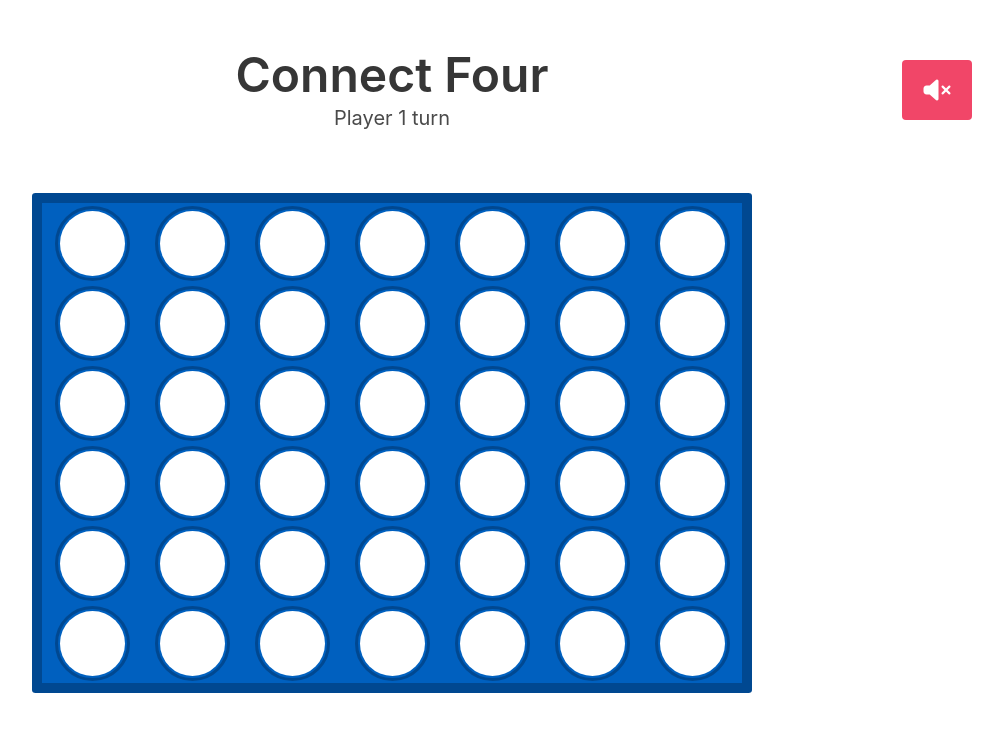
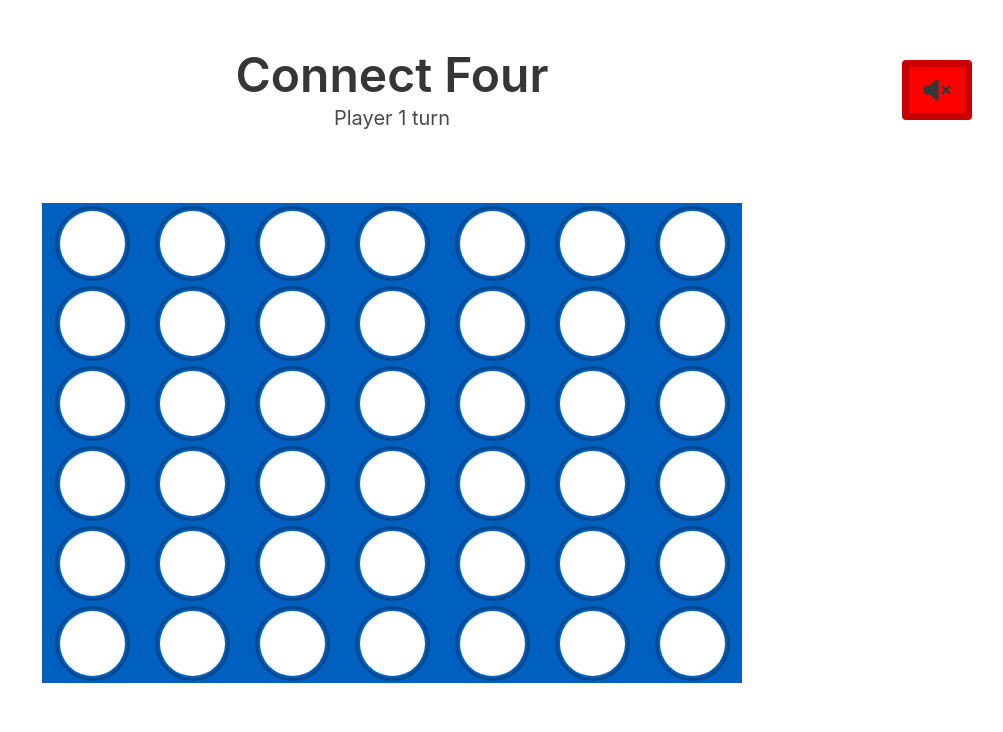
Before and after one commit to MFreit50/Connect-Four, a React (Vite) app in the folder connect-four/: page / in a window 1280 px wide. Shown: the top 732 px of the page, without its empty margins (248-1251 px from the left). Built offline with nearby package versions, Linux system fonts and the light colour scheme.

Commit message:
Small Changes
1. mute button on and off are now customizable in the css file

2. mute now mutes placing sound too

3. fixed placing audio lagging if user placed too quickly

4. organized app.css into sections

```diff
--- a/connect-four/src/App.css
+++ b/connect-four/src/App.css
@@ -1,14 +1,32 @@
 @import "https://cdn.jsdelivr.net/npm/bulma@0.9.4/css/bulma.min.css"; /*import Bulma CSS Framework*/
 @import "https://cdnjs.cloudflare.com/ajax/libs/font-awesome/6.4.0/css/all.min.css"; /*import Font Awesome */
+/*Main*/
+:root {
+--board-size: 100px;
+--chip-size: calc(var(--board-size) - 35px);
 
-.mute {
-  position: fixed;
-  top: 70%;
-  right: 5%;
-  height: 10px;
-  width: 10px;
+--bkg-color: rgb(255,255,255);
 }
 
+body{
+	padding-bottom: 100px;
+	background-color: var(--bkg-color);
+}
+
+/*Title*/
+
+.title, .subtitle, .box {
+    margin: 0 auto;
+    display: flex;
+    justify-content: center;
+}
+
+/*Modal*/
+.box {
+    width: 200px;
+}
+
+/*Mute Button*/
 .Settings {
     position: fixed;
     top: 60px;
@@ -18,29 +36,22 @@
 .Settings > #mute-button {
     width:70px;
 }
+.my-button-on {
+  background-color: rgb(0,230,0);
+  border: 7px solid rgb(0,170,0) !important;
+}
+
+.my-button-off {
+  background-color: rgb(255,0,0);
+  border: 7px solid rgb(200,0,0) !important;
+}
+
+/*board*/
 
 table {
     margin: 0 auto;
     border-spacing: 0px 0px;
 }
-body{
-	padding-bottom: 100px;
-}
-.title, .subtitle, .box {
-    margin: 0 auto;
-    display: flex;
-    justify-content: center;
-}
-
-.box {
-    width: 200px;
-}
-
-:root {
---board-size: 100px;
---chip-size: calc(var(--board-size) - 35px);
-}
-
 
 .board {
   display: flex;
@@ -80,6 +91,8 @@
   border-radius: 3%;
   z-index: -1;
 }
+
+/*Chips*/
 .virtualChip{
 	position:absolute;
 	width: var(--chip-size);
@@ -96,7 +109,7 @@
 	width: var(--chip-size);
 	height: var(--chip-size);
 	border-radius: 50%;
-    background-color: white;
+    background-color: var(--bkg-color);
 }
 
 .yellow {
--- a/connect-four/src/components/Chip.jsx
+++ b/connect-four/src/components/Chip.jsx
@@ -13,7 +13,7 @@
   };
 
   const virtualChipStyle = {
-    top: `calc(5 * var(--board-size) + 86.5px - ${game.chipStack[columnIndex]} * (var(--board-size) - 20px))`,
+    top: `calc(5 * var(--board-size) + 110px - ${game.chipStack[columnIndex]} * (var(--board-size) - 20px))`,
     transform: `translateX(calc(${columnIndex} * 60px - 50% - var(--chipSize/2)))`,
     backgroundColor: `${game.turn%2 !== 0 ? 'rgb(255,213,1)' : 'rgb(255, 50, 1)'}`,
     border: `calc(var(--chip-size) * 0.16) solid ${game.turn%2 !== 0 ? 'rgb(237,197,5)' : 'rgb(220, 50, 0)'}`,
@@ -24,10 +24,12 @@
     hoverAudioRef.current.src = hoverSound;
     clickAudioRef.current = new Audio();
     clickAudioRef.current.src = clickSound;
+    clickAudioRef.current.addEventListener('canplaythrough', () => {
+    clickAudioRef.current.removeEventListener('canplaythrough', null);
+    });
   }, []);
 
   useEffect(() => {
-    console.log(pressButtonValue);
     if (isHovering && game.chipStack[columnIndex] < 6 && pressButtonValue === 'MUTE true') {
       hoverAudioRef.current.play();
     }
@@ -36,7 +38,8 @@
   const handleClick = () => {
     if (winMessage.length === 0) {
       placeMove(columnIndex);
-      if(game.chipStack[columnIndex] < 6){
+      if(game.chipStack[columnIndex] < 6 && pressButtonValue === 'MUTE true'){
+        clickAudioRef.current.currentTime = 0;
         clickAudioRef.current.play();
       }
     }
--- a/connect-four/src/components/Settings.jsx
+++ b/connect-four/src/components/Settings.jsx
@@ -9,12 +9,9 @@
   return (
     <div className="Settings">
       <button
-        className={`button is-large ${!isMuteChip ? 'is-danger' : 'is-primary'}`}
-        onClick={handleMuteClick} id="mute-button"
-      >
-        {isMuteChip ?
-          <i className="fa-solid fa-volume-high"></i>
-          : <i className="fa-solid fa-volume-xmark"></i>
+        className={`button is-large ${isMuteChip ? 'my-button-on' : 'my-button-off'}`}
+        onClick={handleMuteClick} id="mute-button">
+        {isMuteChip ? <i className="fa-solid fa-volume-high"></i> : <i className="fa-solid fa-volume-xmark"></i>
         }
       </button>
     </div>
```
